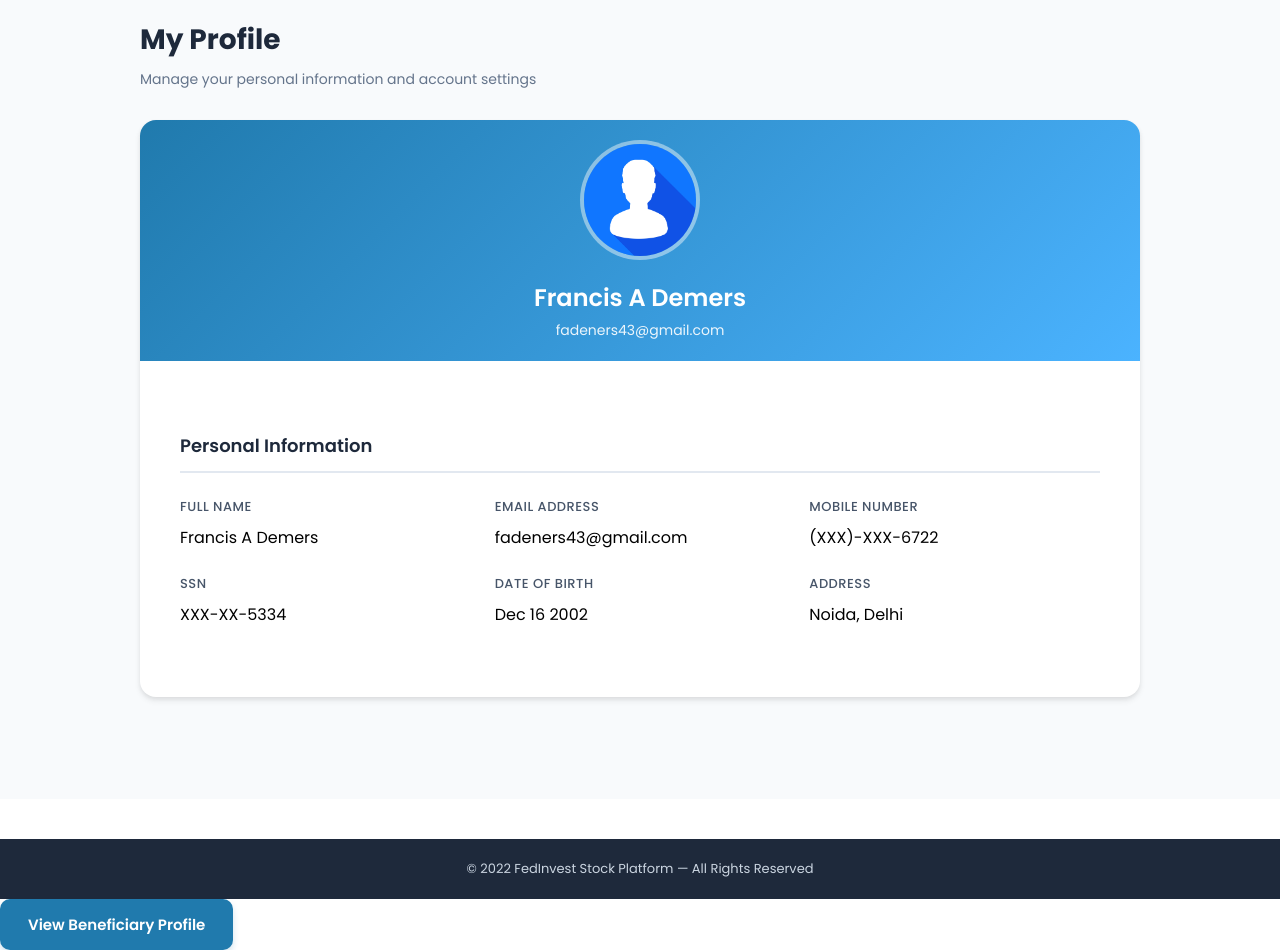
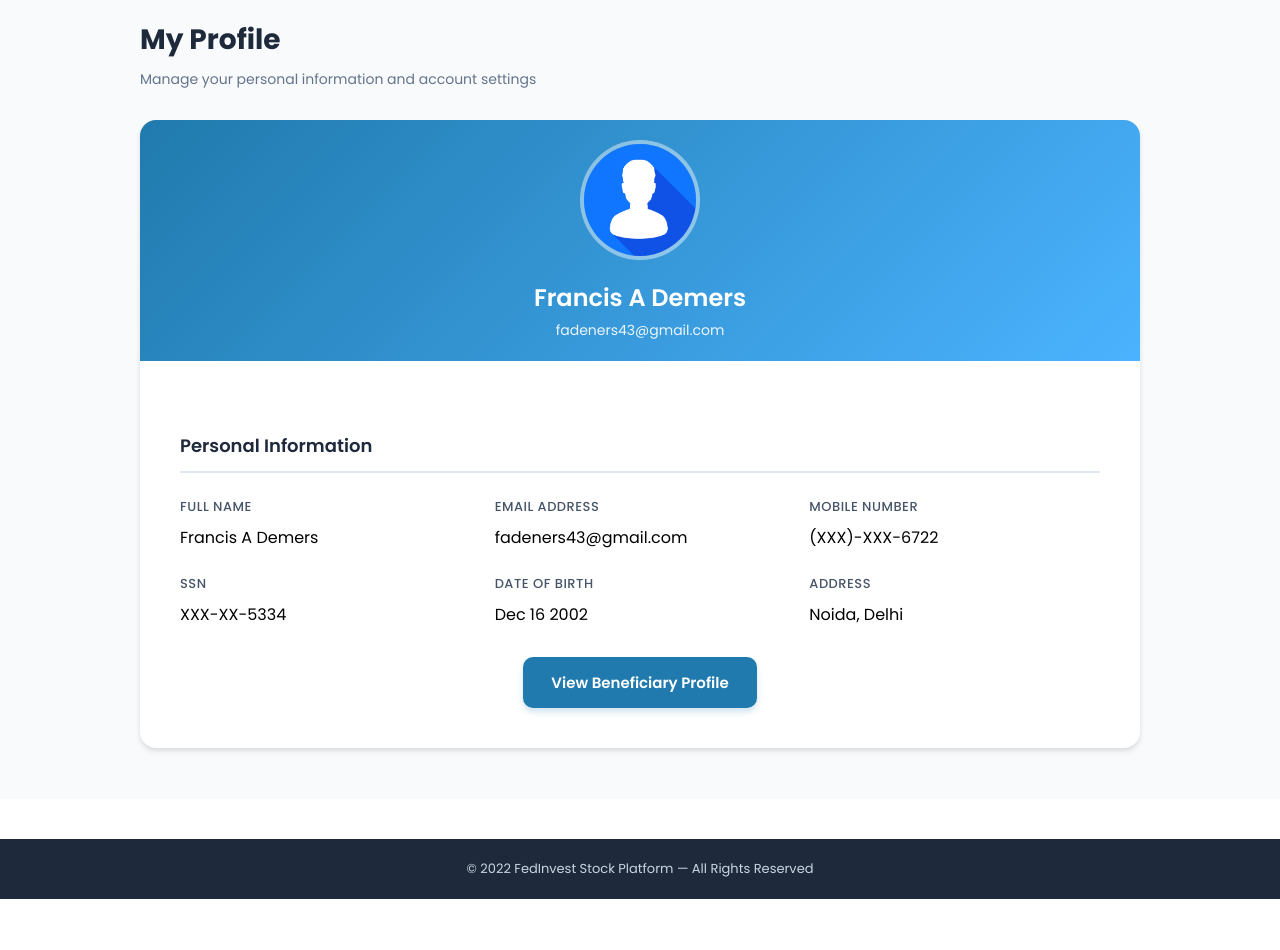
Before and after one commit to rahoboth1232/Fedinvest1, a Django app: page /profile/5/ in a window 1280 px wide. Shown: the part 160-1110 px from the top of the page. After the commit the page ends 1059 px from the top, so only its background shows below. Run offline with Django 5.2, Linux system fonts and the light colour scheme; data comes from the database, SQL or seed files in the repository; some web fonts are replaced.

Commit message:
chnage in profile

```diff
--- a/templates/profile.html
+++ b/templates/profile.html
@@ -451,6 +451,12 @@
 {% endif %}
   </div>
   </div>
+  <div class="beneficiary-btn" style="display: flex; justify-content: center; width: 100%; margin-top: 30px;">
+
+  <a href="{% url 'get_beneficiary_profile' beneficiary.id %}" class="btn btn-primary">
+  View Beneficiary Profile
+</a>
+  </div>
             </div>
             <div class="status-message" id="statusMsg"></div>
           </form>
@@ -467,9 +473,7 @@
 
 
   <!-- Example button in profile.html -->
-<a href="{% url 'get_beneficiary_profile' beneficiary.id %}" class="btn btn-primary">
-  View Beneficiary Profile
-</a>
+
 
 <script src="{% static 'js/main.js' %}"></script>
 
```
